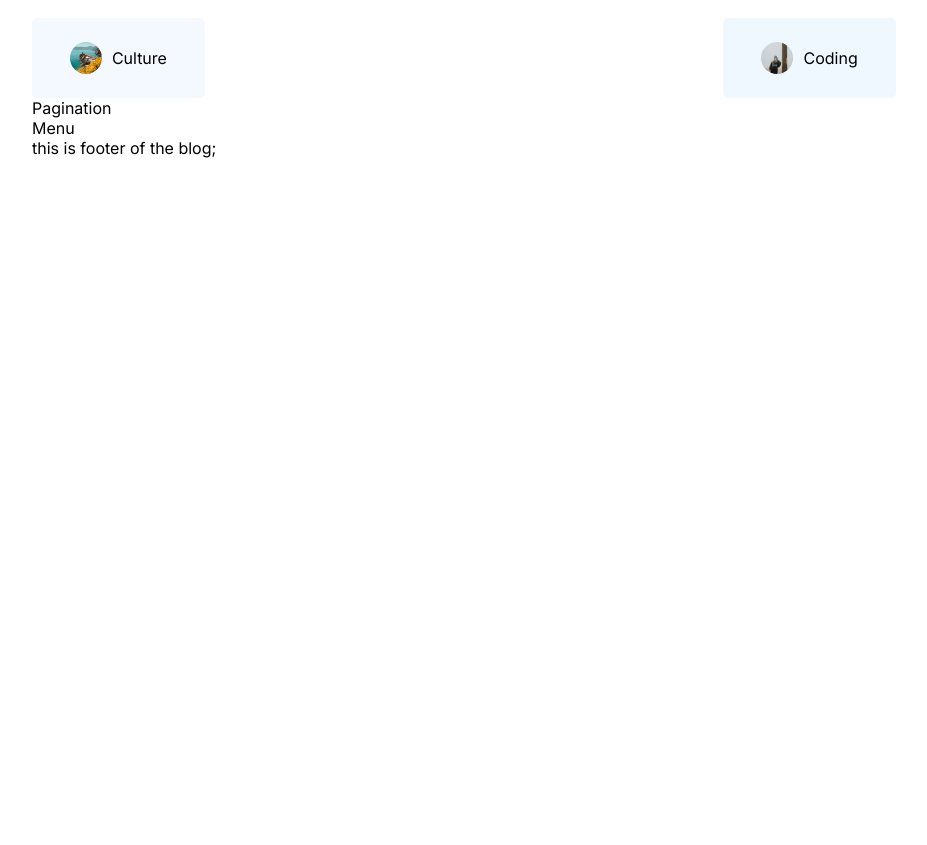
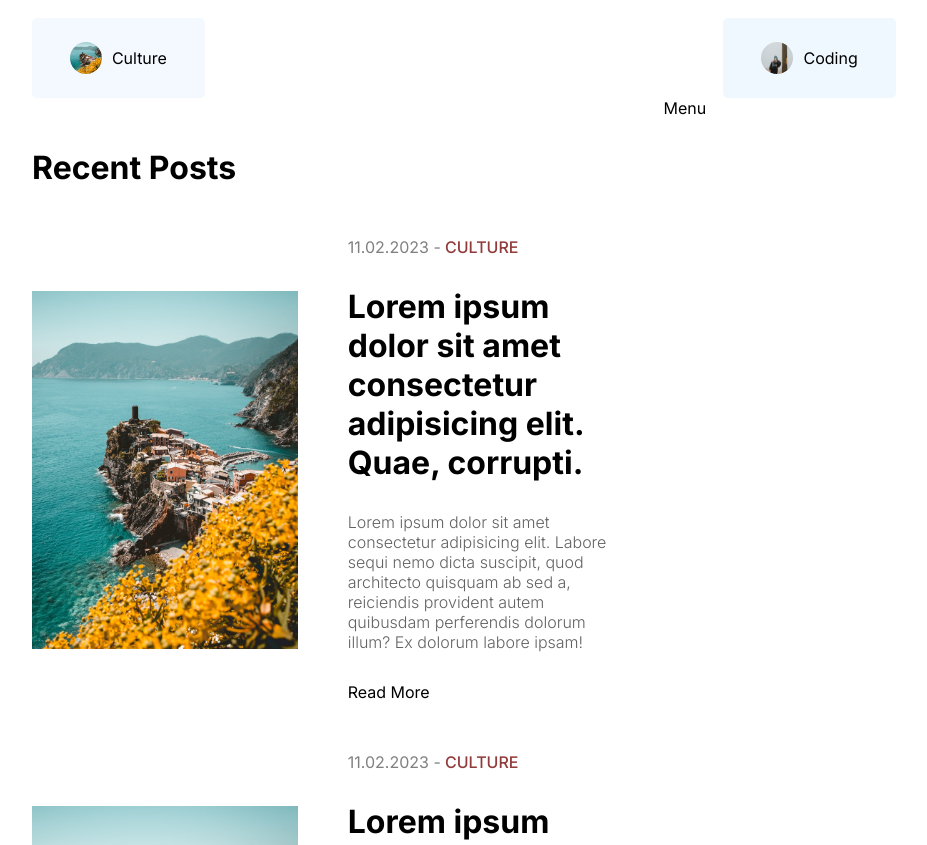
Before and after one commit to hasan-mohammad-bd/blog-app, a Next.js app: page / in a window 1280 px wide. Shown: the part 1106-1951 px from the top of the page, without its empty margins (176-1103 px from the left). Before the commit the page ends 1264 px from the top, so only its background shows below. Built offline with nearby package versions, Linux system fonts and the light colour scheme.

Commit message:
adding layout

```diff
--- a/src/app/homepage.module.css
+++ b/src/app/homepage.module.css
@@ -0,0 +1,4 @@
+.content{
+    display:flex;
+    gap:50px
+}
--- a/src/components/CardList/CardList.jsx
+++ b/src/components/CardList/CardList.jsx
@@ -1,9 +1,18 @@
 import React from 'react';
 import styles from "./cardList.module.css";
 import Pagination from '../pagination/Pagination';
+import Image from 'next/image';
+import Card from '../card/Card';
 const CardList = () => {
     return (
         <div className={styles.container}>
+            <h1 className={styles.title}>Recent Posts</h1>
+            <div className={styles.posts}>
+                <Card/>
+                <Card/>
+                <Card/>
+                <Card/>
+            </div>
             <Pagination/>
         </div>
     );
--- a/src/components/CardList/cardList.module.css
+++ b/src/components/CardList/cardList.module.css
@@ -1,3 +1,7 @@
 .container{
+    flex:5;
+}
 
+.title{
+    margin: 50px 0;
 }
--- a/src/components/Menu/menu.module.css
+++ b/src/components/Menu/menu.module.css
@@ -1,3 +1,3 @@
 .container{
-
+    flex:2;
 }
--- /dev/null
+++ b/src/components/card/Card.jsx
@@ -0,0 +1,25 @@
+import React from "react";
+import styles from "./card.module.css";
+import Image from "next/image";
+import Link from "next/link";
+
+const Card = () => {
+  return (
+    <div className={styles.container}>
+      <div className={styles.imageContainer}>
+        <Image src="/p1.jpeg" alt="" fill className={styles.image} />
+      </div>
+      <div className={styles.textContainer}>
+        <div className={styles.details}>
+            <span className={styles.date}>11.02.2023 -</span>
+            <span className={styles.category}> CULTURE</span>
+        </div>
+       <Link href="/"> <h1>Lorem ipsum dolor sit amet consectetur adipisicing elit. Quae, corrupti.</h1></Link>
+        <p className={styles.desc}>Lorem ipsum dolor sit amet consectetur adipisicing elit. Labore sequi nemo dicta suscipit, quod architecto quisquam ab sed a, reiciendis provident autem quibusdam perferendis dolorum illum? Ex dolorum labore ipsam!</p>
+        <Link href="/">Read More</Link>
+      </div>
+    </div>
+  );
+};
+
+export default Card;
--- /dev/null
+++ b/src/components/card/card.module.css
@@ -0,0 +1,40 @@
+.container{
+    margin-bottom: 50px;
+    display: flex;
+    align-items: center;
+    gap:50px;
+
+}
+
+.imageContainer{
+    flex:1;
+    height: 358px;
+    position: relative;
+}
+
+.image{
+    object-fit: cover;
+}
+
+.textContainer{
+    flex:1;
+    display: flex;
+    flex-direction: column;
+    gap: 30px;
+}
+
+.date{
+    color:gray;
+}
+
+.category{
+    color:rgb(146, 59, 59);
+    font-weight:500;
+
+}
+
+.desc{
+    font-style: 18px;
+    font-weight: 300;
+    color:var(--softTextColor)
+}
```
